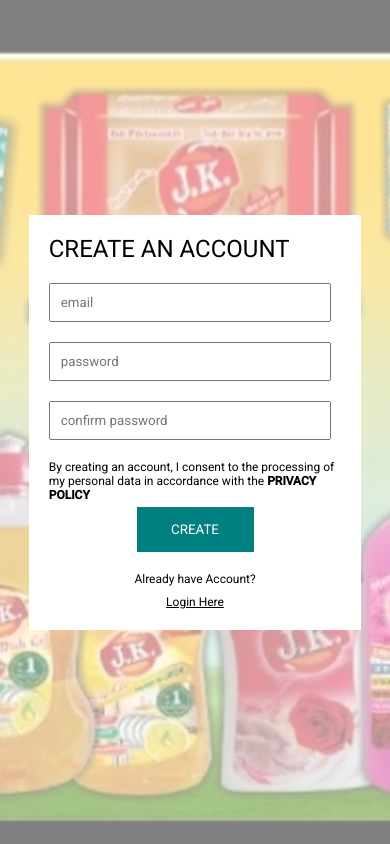
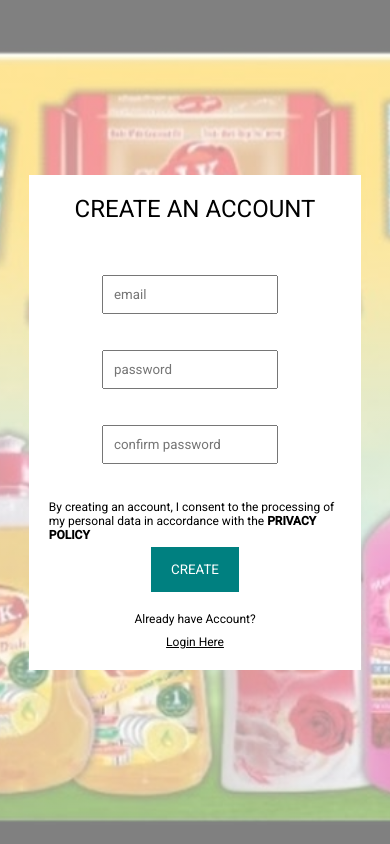
Before and after one commit to sagun03/react-shopping-ui, a React (Create React App) app: page /register in a window 390 px wide. Built offline with nearby package versions, Linux system fonts and the light colour scheme; no server answers.

Commit message:
updated logic for phone login

```diff
--- a/src/pages/PhoneSignUp.jsx
+++ b/src/pages/PhoneSignUp.jsx
@@ -70,7 +70,7 @@ const PhoneSignUp = () => {
               defaultCountry="IN"
               placeholder="Enter phone number"
               value={number}
-              onChange={(e) => onChangeHandler(e.target.value)}
+              onChange={onChangeHandler}
             />
             <div id="recaptcha-container"></div>
             <RouterLink to="/login">
--- a/src/pages/Register.jsx
+++ b/src/pages/Register.jsx
@@ -21,7 +21,11 @@ export const Container = styled.div`
 `;
 
 export const Wrapper = styled.div`
-  width: 40%;
+  width: 30%;
+  display: flex;
+  flex-direction: column;
+  gap: 2rem;
+  align-items: center;
   padding: 20px;
   background-color: white;
   ${mobile({ width: "75%" })}
@@ -35,6 +39,10 @@ export const Title = styled.h1`
 export const Form = styled.form`
   display: flex;
   flex-wrap: wrap;
+  flex-direction: column;
+  gap: 1rem;
+  justify-content: center;
+  align-items: center;
 `;
 
 export const WrapperContainer = styled.div`
@@ -57,7 +65,6 @@ const Agreement = styled.span`
 `;
 
 export const Button = styled.button`
-  width: 40%;
   border: none;
   padding: 15px 20px;
   background-color: teal;
```
